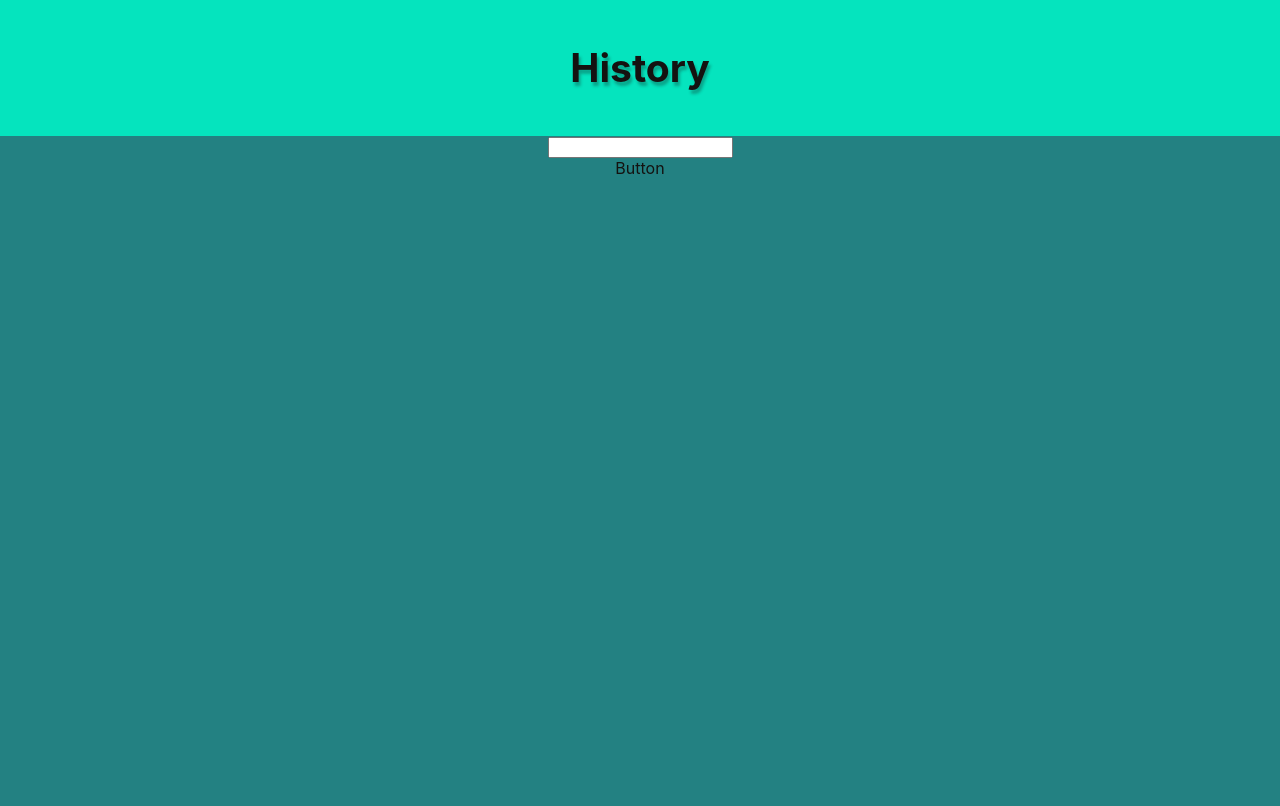
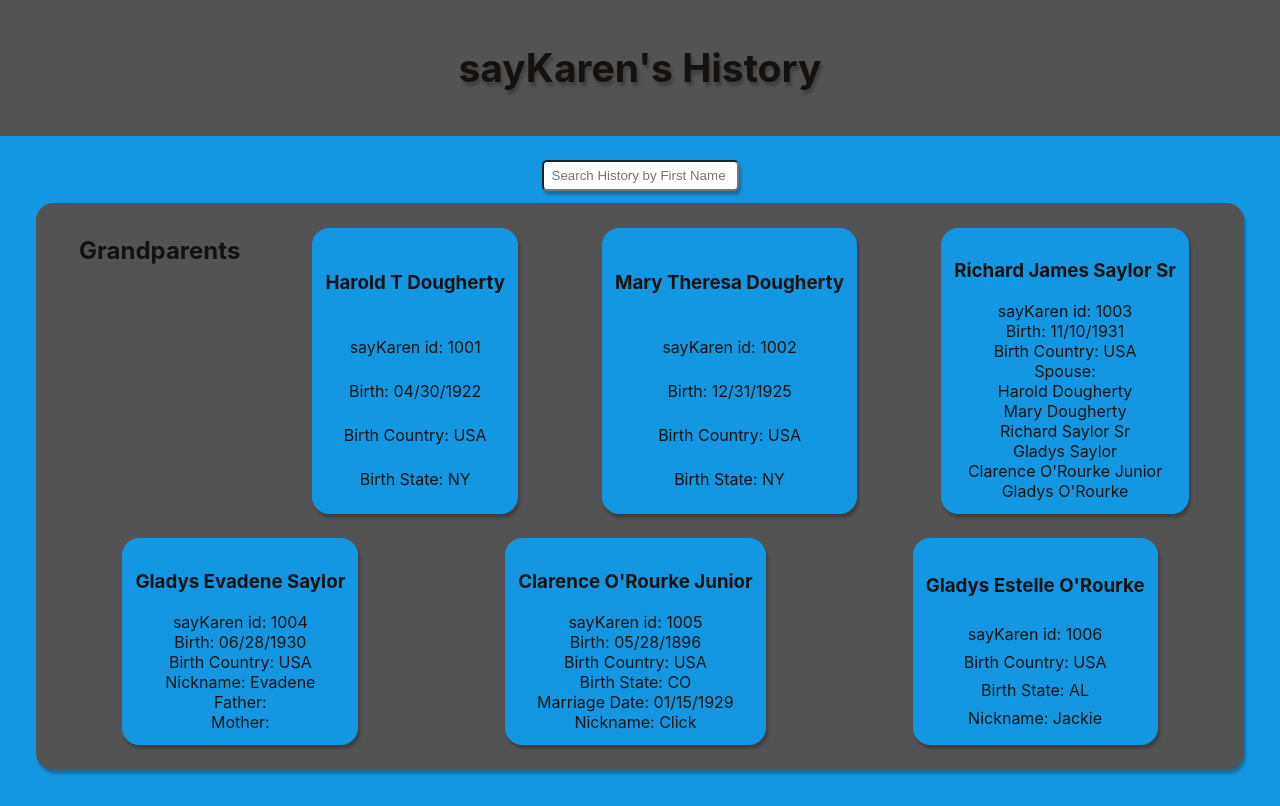
Before and after one commit to saykaren/historysaykaren, a React (Create React App) app: page / in a window 1280 px wide. Built offline with nearby package versions, Linux system fonts and the light colour scheme; no server answers.

Commit message:
Changed color

```diff
--- a/src/Components/App/App.js
+++ b/src/Components/App/App.js
@@ -10,24 +10,26 @@ const App = () => {
   return (
     <div className="App">
       <header className="App-header">
-        <h2>History</h2>
+        <h2>sayKaren's History</h2>
       </header>
       <main>
-        {secret === usePassword ? (
-
+        {/* {secret === usePassword ? ( */}
+        {true ? (
           <HistorySection />
         ) : (
-          <>
+          <div className="cardHolder">
             {" "}
             <input
               type="text"
               id="password"
+              placeholder="PASSWORD"
               required
               value={inputValue}
               onChange={(e) => setInputValue(e.currentTarget.value)}
+              className="input"
             />
-            <div onClick={() => setPassword(inputValue)}>Button</div>
-          </>
+            <div className="button" onClick={() => setPassword(inputValue)}>Submit</div>
+          </div>
         )}
       </main>
     </div>
--- a/src/Components/App/HistorySection.js
+++ b/src/Components/App/HistorySection.js
@@ -13,6 +13,7 @@ const HistorySection = () => {
         onChange={(e) => setSearchTerm(e.currentTarget.value)}
         placeholder="Search History by First Name"
         id="inputHistorySearch"
+        className="input"
       />
       <section className="historyCard">
         <h2>Grandparents</h2>
@@ -41,25 +42,24 @@ const HistorySection = () => {
                 {person.BirthState && (
                   <div>Birth State: {person.BirthState}</div>
                 )}
-                {/* {person.Spouse && (
+                {person.Spouse && (
                   <div>
                     Spouse:{" "}
                     {familyData
-                      .filter(
-                        (person) =>
-                          (person.Spouse === person.Spouse)
-                      )
+                      .filter((person) => person.Spouse === person.Spouse)
                       .map((details, detailsIndex) => (
                         <div key={detailsIndex}>
                           {details.firstName} {details.lastName}{" "}
                         </div>
                       ))}{" "}
                   </div>
-                )} */}
-                {person.marrageDate && (<div>Marriage Date: {person.marrageDate}</div>)}
+                )}
+                {person.marrageDate && (
+                  <div>Marriage Date: {person.marrageDate}</div>
+                )}
                 {person.nickname && <div> Nickname: {person.nickname}</div>}
-                {person.Father && <div>Father: {person.Father}</div>}
-                {person.Mother && <div>Mother: {person.Mother}</div>}
+                {person.FatherId && <div>Father: {person.Father}</div>}
+                {person.MotherId && <div>Mother: {person.Mother}</div>}
               </div>
             ))}
       </section>
--- a/src/Components/Styling/App.css
+++ b/src/Components/Styling/App.css
@@ -1,8 +1,8 @@
 :root {
-  --main-bg-color: #238182;
-  --secondary-bg-color: #05e4be;
+  --main-bg-color: #1497E3;
+  --secondary-bg-color: #535354;
   --third-color: #284b52;
-  --light-color: #2bb789;
+  --light-color: #7cfc24;
   --dark-color: #141210;
   --dark-color-opacity: #1412104d;
 }
@@ -31,11 +31,20 @@ html {
   text-shadow: 2px 4px 3px var(--dark-color-opacity);
 }
 
+.button {
+  background-color: var(--light-color);
+  width:min-content;
+  padding: 6px 8px;
+  border-radius: 5px;
+  box-shadow: 2px 4px 3px var(--dark-color-opacity);
+}
+
 .cardHolder {
   display: flex;
   flex-wrap: wrap;
   justify-content: space-evenly;
 }
+
 .exerciseCard {
   border: 1px solid var(--secondary-bg-color);
   min-width: 30vw;
@@ -91,3 +100,15 @@ html {
   color:var(--dark-color);
   box-shadow: 2px 4px 3px var(--dark-color-opacity);
 }
+
+.input {
+  width: fit-content;
+  padding: 6px 8px;
+  border-radius: 5px;
+  box-shadow: 2px 4px 3px var(--dark-color-opacity);
+}
+
+main {
+  padding: 12px;
+  margin: 12px;
+}
--- a/src/Data/FamilyHistory.js
+++ b/src/Data/FamilyHistory.js
@@ -19,7 +19,7 @@ export const FamilyHistory = [
         ],
         Father: "Lawrence Dougherty",
         Mother: "Florence Dougherty",
-        Spouse: 1002,
+        SpouseId: 1002,
         Level: 400,
     },
     {
@@ -41,7 +41,7 @@ export const FamilyHistory = [
         ],
         Father: "Joseph Ryan",
         Mother: "Mary A Ryan (born McNerny)",
-        Spouse: 1001,
+        SpouseId: 1001,
         Level: 400,
     },
     {
@@ -63,7 +63,8 @@ export const FamilyHistory = [
         ],
         Father: "Allen Cecil Saylor",
         Mother: "Clara Maud Saylor (born Knight)",
-        Spouse: 1004,
+        Spouse: "Gladys Evadene Saylor",
+        SpouseId: 1004,
         Level: 400,
     },
     {
@@ -84,9 +85,9 @@ export const FamilyHistory = [
         Siblings: [
 
         ],
-        Father: 1005,
-        Mother: 1006,
-        Spouse: 1003,
+        FatherId: 1005,
+        MotherId: 1006,
+        SpouseId: 1003,
         Level: 400,
     },
     {
@@ -110,7 +111,7 @@ export const FamilyHistory = [
         ],
         Father: "",
         Mother: "",
-        Spouse: 1006,
+        SpouseId: 1006,
         Level: 500,
     },
     {
@@ -134,7 +135,7 @@ export const FamilyHistory = [
         ],
         Father: "Aid Doctor Smith",
         Mother: "Mary C 'Molly' Smith (born Harris)",
-        Spouse: 1005,
+        SpouseId: 1005,
         Level: 500,
     },
 ];
```
